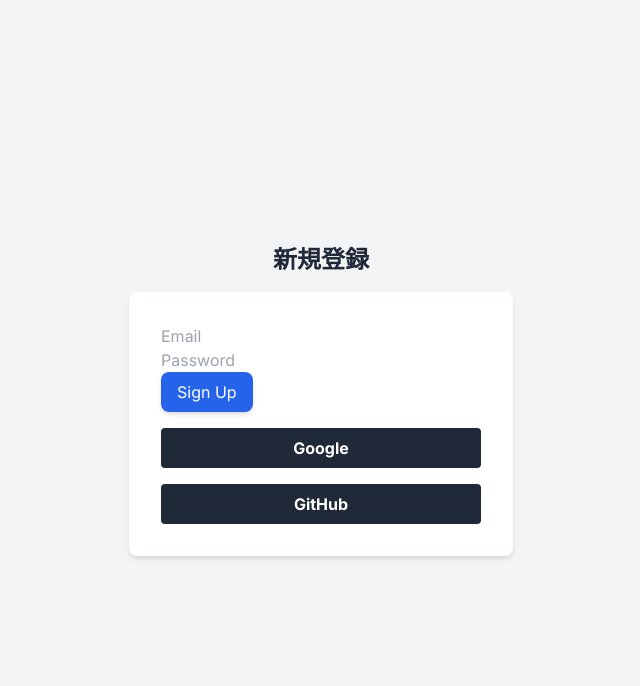
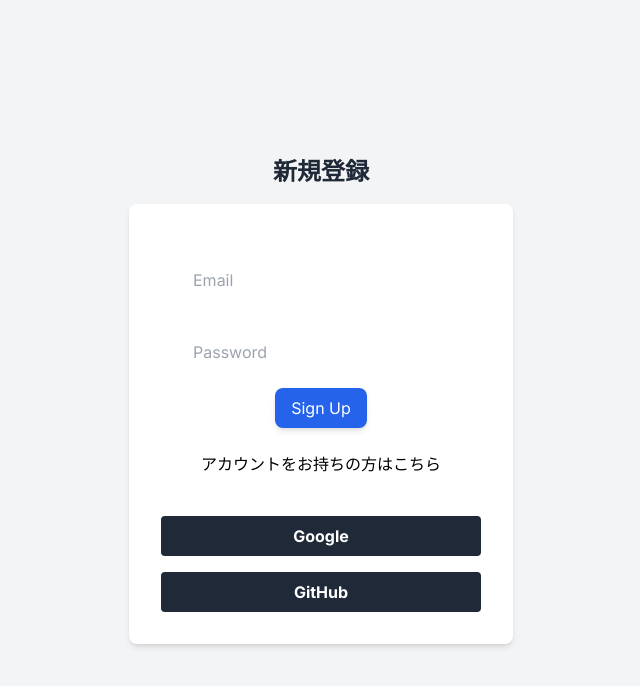
Before and after one commit to kou7306/GeekLink_frontend, a Next.js app: page /sign-up in a window 1280 px wide. Shown: the top 686 px of the page, without its empty margins (319-959 px from the left). Built offline with nearby package versions, Linux system fonts and the light colour scheme.

Commit message:
ログインフォームのスタイリングを実装

```diff
--- a/src/components/auth/LoginForm.tsx
+++ b/src/components/auth/LoginForm.tsx
@@ -1,3 +1,4 @@
+// src/components/auth/LoginForm.tsx
 "use client";
 
 import React, { useState } from "react";
@@ -6,32 +7,44 @@ import SignUpButton from "@/components/auth/SignUpButton";
 import Link from "next/link";
 
 interface LoginFormProps {
-  scean: string;
+  scene: string;
 }
 
-function LoginForm({ scean }: LoginFormProps) {
+function LoginForm({ scene }: LoginFormProps) {
   const [email, setEmail] = useState("");
   const [password, setPassword] = useState("");
 
   return (
-    <div>
-      <input type="email" placeholder="Email" value={email} onChange={(e) => setEmail(e.target.value)} />
+    <div className="bg-white p-6 max-w-md w-full space-y-4">
+      <input
+        type="email"
+        placeholder="Email"
+        value={email}
+        onChange={(e) => setEmail(e.target.value)}
+        className="input input-bordered w-full mb-4 p-2"
+      />
       <input
         type="password"
         placeholder="Password"
         value={password}
         onChange={(e) => setPassword(e.target.value)}
+        className="input input-bordered w-full mb-4 p-2"
       />
-      <div>
-        {scean === "sign-in" ? (
-          <div>
-          <Link href={"/sign-up"}>新規登録はこちら</Link>
+      {scene === "sign-in" ? (
+        <div className="flex flex-col items-center space-y-6">
           <SignInButton email={email} password={password} />
-          </div>
-        ) : (
+          <Link href="/sign-up" className="link link-hover mb-3 hover:text-blue-500">
+            新規登録はこちら
+          </Link>
+        </div>
+      ) : (
+        <div className="flex flex-col items-center space-y-6">
           <SignUpButton email={email} password={password} />
-        )}
-      </div>
+          <Link href="/login" className="link link-hover mb-3 hover:text-blue-500">
+            アカウントをお持ちの方はこちら
+          </Link>
+        </div>
+      )}
     </div>
   );
 }
```
